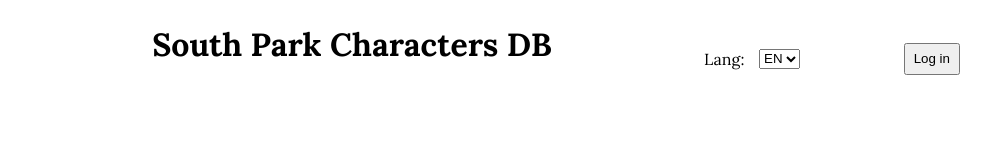
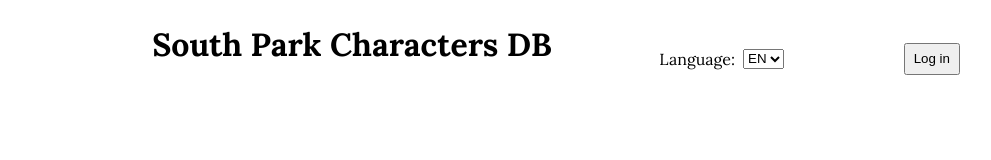
Before and after one commit to Bootreen/react-intro, a React (Vite) app: page / in a window 1280 px wide. Shown: the top 160 px of the page, without its empty margins (288-1279 px from the left). Built offline with nearby package versions, Linux system fonts and the light colour scheme.

Commit message:
Finished localization, switched DOM-element binding for dropdown list

```diff
--- a/src/App.jsx
+++ b/src/App.jsx
@@ -1,12 +1,13 @@
 import { Fragment, useState } from "react";
 import { Card } from "./card";
+import { locale } from "./locale";
 import { characters } from "./database";
 import "./css/style.css";
 
 const App = () => {
   const [id, setId] = useState(0);
   const [language, setLanguage] = useState("en");
-  const [loginStatus, setLoginStatus] = useState("Log in");
+  const [isLoggedIn, setIsLoggedIn] = useState(false);
   const { name, gender, age, hair, desc, img } = characters[id];
 
   const onPagingClickHandler = (direction) => {
@@ -14,23 +15,20 @@
     if (direction === "right") setId(id < characters.length - 1 ? id + 1 : 0);
   };
 
-  const onLoginClickHandler = () =>
-    setLoginStatus(loginStatus === "Log in" ? "Log out" : "Log in");
+  const onLoginClickHandler = () => setIsLoggedIn(isLoggedIn ? false : true);
 
   const onLocaleChangeHandler = (lang) => setLanguage(lang);
 
   return (
     <Fragment>
-      <h1>South Park Characters DB</h1>
+      <h1>{locale.title[language]}</h1>
       <div className='options'>
         <div className='locale'>
-          <label htmlFor='lang'>Lang:</label>
+          <label htmlFor='lang'>{locale.lang[language]}</label>
           <select
             id='lang'
             name='locale'
-            onChange={() =>
-              onLocaleChangeHandler(document.getElementById("lang").value)
-            }
+            onChange={(event) => onLocaleChangeHandler(event.target.value)}
           >
             <option value='en'>EN</option>
             <option value='de'>DE</option>
@@ -38,9 +36,11 @@
         </div>
         <div className='login'>
           <div className='avatar'>
-            {loginStatus === "Log out" && <img src='./boot-ava.jpg' alt='' />}
+            {isLoggedIn && <img src='./boot-ava.jpg' alt='' />}
           </div>
-          <button onClick={onLoginClickHandler}>{loginStatus}</button>
+          <button onClick={onLoginClickHandler}>
+            {isLoggedIn ? locale.logout[language] : locale.login[language]}
+          </button>
         </div>
       </div>
       <Card
--- a/src/card.jsx
+++ b/src/card.jsx
@@ -1,3 +1,5 @@
+import { locale } from "./locale";
+
 export const Card = ({
   name,
   gender,
@@ -21,13 +23,13 @@
         </div>
         <ul>
           <li>
-            <strong>Gender:</strong> {gender[language]}
+            <strong>{locale.gender[language]}</strong> {gender[language]}
           </li>
           <li>
-            <strong>Age:</strong> {age}
+            <strong>{locale.age[language]}</strong> {age}
           </li>
           <li>
-            <strong>Hair:</strong> {hair[language]}
+            <strong>{locale.hair[language]}</strong> {hair[language]}
           </li>
         </ul>
       </div>
--- a/src/css/style.css
+++ b/src/css/style.css
@@ -40,12 +40,13 @@
 }
 
 .locale {
-  width: 6rem;
-  justify-content: space-between;
+  width: 8rem;
+  justify-content: flex-end;
+  column-gap: 0.5rem;
 }
 
 .login {
-  width: 11rem;
+  width: 12rem;
   justify-content: flex-end;
 }
 
--- /dev/null
+++ b/src/locale.js
@@ -0,0 +1,9 @@
+export const locale = {
+  title: { en: "South Park Characters DB", de: "South Park Charaktere DB" },
+  lang: { en: "Language:", de: "Sprache:" },
+  login: { en: "Log in", de: "Anmelden" },
+  logout: { en: "Log out", de: "Abmelden" },
+  gender: { en: "Gender:", de: "Geschlecht:" },
+  age: { en: "Age:", de: "Alter:" },
+  hair: { en: "Hair:", de: "Haarfarbe:" },
+};
```
